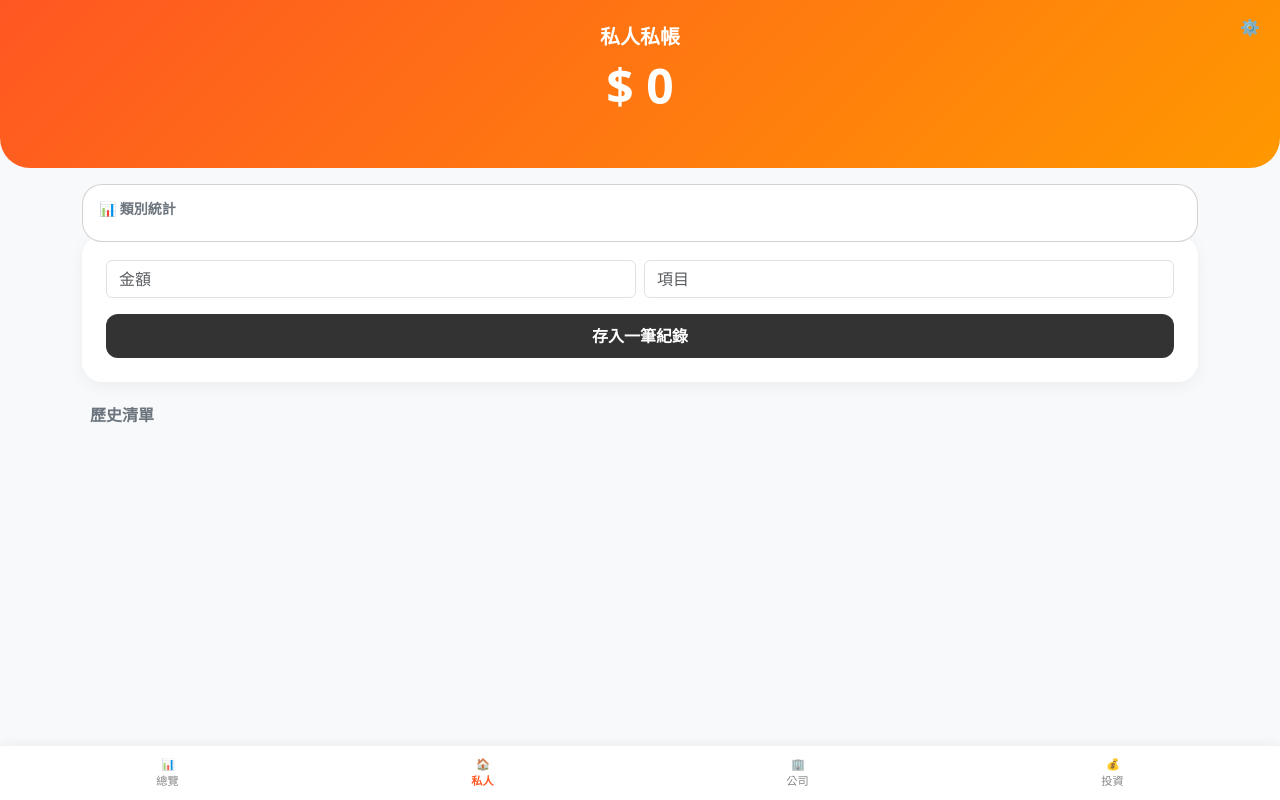
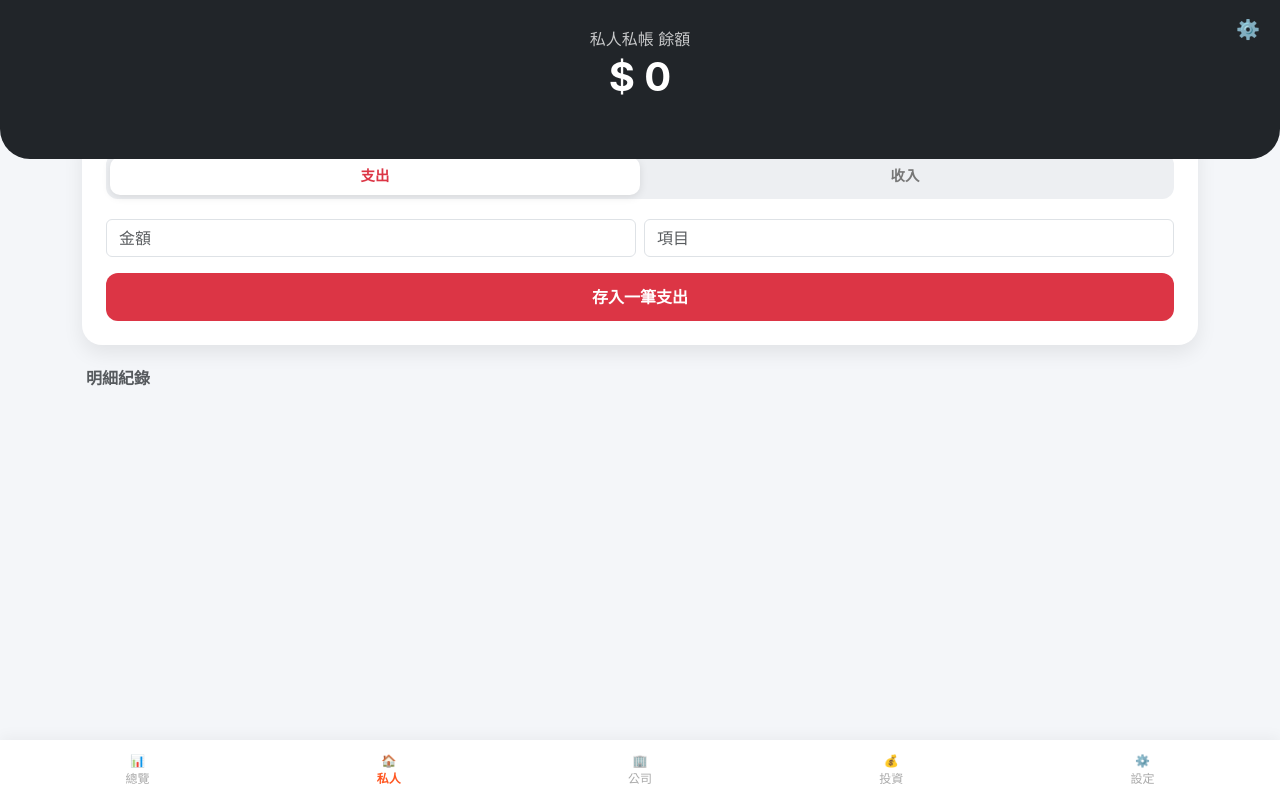
Before and after one commit to chenden7-lgtm/line-accounting-bot, a FastAPI app: page /?type=personal in a window 1280 px wide. Run offline with FastAPI, Linux system fonts and the light colour scheme; data comes from the database, SQL or seed files in the repository; data that the repository does not hold is empty.

Commit message:
🔥 UI 重大更新：確保收入/支出切換器 100% 顯示

```diff
--- a/templates/index.html
+++ b/templates/index.html
@@ -3,47 +3,50 @@
 <head>
     <meta charset="UTF-8">
     <meta name="viewport" content="width=device-width, initial-scale=1.0, maximum-scale=1.0, user-scalable=no">
-    <title>滷蛋記帳：{% if current_type == 'personal' %}私人{% elif current_type == 'company' %}公司{% else %}投資{% endif %}</title>
+    <title>滷蛋記帳：{{ names.get(current_type) }}</title>
     <link href="https://cdn.jsdelivr.net/npm/bootstrap@5.3.0/dist/css/bootstrap.min.css" rel="stylesheet">
     <style>
-        :root { --primary-color: #ff5722; }
-        body { background-color: #f8f9fa; }
-        .nav-bar { background: white; padding: 10px; box-shadow: 0 -2px 10px rgba(0,0,0,0.05); position: fixed; bottom: 0; width: 100%; z-index: 100; }
-        .nav-btn { color: #888; text-decoration: none; font-size: 0.7rem; text-align: center; flex: 1; }
+        :root { --primary-color: #ff5722; --income-color: #28a745; --expense-color: #dc3545; }
+        body { background-color: #f4f6f9; padding-bottom: 80px; font-family: -apple-system, sans-serif; }
+        .header { background: #212529; color: white; padding: 30px 20px 50px; border-radius: 0 0 30px 30px; position: relative; }
+        .card-main { border: none; border-radius: 20px; box-shadow: 0 8px 20px rgba(0,0,0,0.08); margin-top: -30px; background: white; }
+        .nav-bar { background: white; padding: 12px; box-shadow: 0 -2px 15px rgba(0,0,0,0.05); position: fixed; bottom: 0; width: 100%; z-index: 100; display: flex; }
+        .nav-btn { color: #aaa; text-decoration: none; font-size: 0.75rem; text-align: center; flex: 1; }
         .nav-btn.active { color: var(--primary-color); font-weight: bold; }
-        .header { background: linear-gradient(135deg, #ff5722 0%, #ff9800 100%); color: white; padding: 25px 20px 45px; border-radius: 0 0 30px 30px; }
-        .card-main { border: none; border-radius: 20px; box-shadow: 0 4px 15px rgba(0,0,0,0.05); margin-top: -30px; background: white; }
-        .btn-add { background: #333; color: white; width: 100%; border-radius: 12px; padding: 10px; border: none; font-weight: bold; }
-        .del-btn { color: #ccc; border: none; background: none; font-size: 1rem; }
+
+        /* 收支切換器樣式 */
+        .type-toggle { display: flex; background: #edeff2; border-radius: 12px; padding: 4px; margin-bottom: 20px; }
+        .type-btn { flex: 1; border: none; background: none; padding: 8px; border-radius: 10px; font-weight: bold; font-size: 0.9rem; transition: 0.3s; color: #777; }
+        .type-btn.active-exp { background: white; color: var(--expense-color); box-shadow: 0 2px 8px rgba(0,0,0,0.1); }
+        .type-btn.active-inc { background: white; color: var(--income-color); box-shadow: 0 2px 8px rgba(0,0,0,0.1); }
+
+        .btn-add { width: 100%; border-radius: 12px; padding: 12px; border: none; font-weight: bold; color: white; transition: 0.3s; }
+        .bg-exp { background-color: var(--expense-color); }
+        .bg-inc { background-color: var(--income-color); }
+
+        .list-item { background: white; border-radius: 15px; padding: 15px; margin-bottom: 12px; box-shadow: 0 2px 5px rgba(0,0,0,0.02); display: flex; justify-content: space-between; align-items: center; }
+        .inc-text { color: var(--income-color); }
+        .exp-text { color: var(--expense-color); }
     </style>
 </head>
-<body class="pb-5">
+<body>
     <div class="header text-center">
-        <a href="/?type=settings" style="position: absolute; top: 15px; right: 20px; color: white; text-decoration: none;">⚙️</a>
-        <h5 class="fw-bold mb-0">{{ names.get(current_type) }}</h5>
-        <h1 class="display-5 fw-bold mt-2">$ {{ total }}</h1>
+        <a href="/?type=settings" style="position: absolute; top: 15px; right: 20px; color: white; text-decoration: none; font-size: 1.2rem;">⚙️</a>
+        <h6 class="opacity-75 mb-1">{{ names.get(current_type) }} 餘額</h6>
+        <h1 class="fw-bold">$ {{ total }}</h1>
     </div>
 
-    <div class="container mt-0">
-        <div class="card p-3 mb-4 mt-3" style="border-radius: 20px;">
-            <h6 class="fw-bold mb-2 small text-secondary">📊 類別統計</h6>
-            <div class="container px-0">
-                {% for s in stats %}
-                <div class="mb-2">
-                    <div class="d-flex justify-content-between small mb-1">
-                        <span>{{ s.category }}</span>
-                        <span>${{ s.s }}</span>
-                    </div>
-                    <div class="progress" style="height: 6px; border-radius: 10px;">
-                        <div class="progress-bar bg-warning" style="width: {{ (s.s / total * 100) if total > 0 else 0 }}%"></div>
-                    </div>
-                </div>
-                {% endfor %}
-            </div>
-        </div>
+    <div class="container">
         <div class="card-main p-4 mb-4">
             <form action="/add" method="POST">
                 <input type="hidden" name="account_type" value="{{ current_type }}">
+                <input type="hidden" name="entry_type" id="entry_type_input" value="expense">
+
+                <div class="type-toggle">
+                    <button type="button" id="btn-exp" class="type-btn active-exp" onclick="toggleType('expense')">支出</button>
+                    <button type="button" id="btn-inc" class="type-btn" onclick="toggleType('income')">收入</button>
+                </div>
+
                 <div class="row g-2">
                     <div class="col-6">
                         <input type="number" name="amount" class="form-control" placeholder="金額" required inputmode="numeric">
@@ -52,24 +55,26 @@
                         <input type="text" name="category" class="form-control" placeholder="項目" required>
                     </div>
                     <div class="col-12 mt-3">
-                        <button type="submit" class="btn-add">存入一筆紀錄</button>
+                        <button type="submit" id="main-submit-btn" class="btn-add bg-exp">存入一筆支出</button>
                     </div>
                 </div>
             </form>
         </div>
 
-        <div class="px-2">
-            <h6 class="fw-bold mb-3 text-secondary">歷史清單</h6>
+        <div class="px-1">
+            <h6 class="fw-bold text-muted mb-3">明細紀錄</h6>
             {% for record in records %}
-            <div class="d-flex justify-content-between align-items-center mb-3 p-2 bg-white rounded-3 shadow-sm">
+            <div class="list-item">
                 <div>
                     <div class="fw-bold">{{ record.category }}</div>
-                    <small class="text-muted" style="font-size: 0.65rem;">{{ record.created_at }}</small>
+                    <small class="text-muted">{{ record.created_at }}</small>
                 </div>
                 <div class="d-flex align-items-center">
-                    <span class="text-danger fw-bold me-3">-$ {{ record.amount }}</span>
-                    <form action="/delete/{{ record.id }}?type={{ current_type }}" method="POST" onsubmit="return confirm('確定要刪除嗎？')">
-                        <button type="submit" class="del-btn">×</button>
+                    <span class="fw-bold me-3 {{ 'inc-text' if record.entry_type == 'income' else 'exp-text' }}">
+                        {{ '+' if record.entry_type == 'income' else '-' }}$ {{ record.amount }}
+                    </span>
+                    <form action="/delete/{{ record.id }}?type={{ current_type }}" method="POST" onsubmit="return confirm('要刪除嗎？')">
+                        <button type="submit" style="background:none; border:none; color:#ddd; font-size:1.2rem;">&times;</button>
                     </form>
                 </div>
             </div>
@@ -77,11 +82,36 @@
         </div>
     </div>
 
-    <div class="nav-bar d-flex">
+    <div class="nav-bar">
         <a href="/" class="nav-btn">📊<br>總覽</a>
-        <a href="/?type=personal" class="nav-btn {{ 'active' if current_type == 'personal' }}">🏠<br>私人</a>
-        <a href="/?type=company" class="nav-btn {{ 'active' if current_type == 'company' }}">🏢<br>公司</a>
-        <a href="/?type=invest" class="nav-btn {{ 'active' if current_type == 'invest' }}">💰<br>投資</a>
+        <a href="/?type=personal" class="nav-btn {{ 'active' if current_type == 'personal' }}">🏠<br>{{ names.personal[:2] }}</a>
+        <a href="/?type=company" class="nav-btn {{ 'active' if current_type == 'company' }}">🏢<br>{{ names.company[:2] }}</a>
+        <a href="/?type=invest" class="nav-btn {{ 'active' if current_type == 'invest' }}">💰<br>{{ names.invest[:2] }}</a>
+        <a href="/?type=settings" class="nav-btn">⚙️<br>設定</a>
     </div>
+
+    <script>
+        function toggleType(type) {
+            const input = document.getElementById('entry_type_input');
+            const btnExp = document.getElementById('btn-exp');
+            const btnInc = document.getElementById('btn-inc');
+            const mainBtn = document.getElementById('main-submit-btn');
+
+            input.value = type;
+            if (type === 'expense') {
+                btnExp.classList.add('active-exp');
+                btnInc.classList.remove('active-inc');
+                mainBtn.innerText = '存入一筆支出';
+                mainBtn.classList.add('bg-exp');
+                mainBtn.classList.remove('bg-inc');
+            } else {
+                btnInc.classList.add('active-inc');
+                btnExp.classList.remove('active-exp');
+                mainBtn.innerText = '存入一筆收入';
+                mainBtn.classList.add('bg-inc');
+                mainBtn.classList.remove('bg-exp');
+            }
+        }
+    </script>
 </body>
 </html>
```
